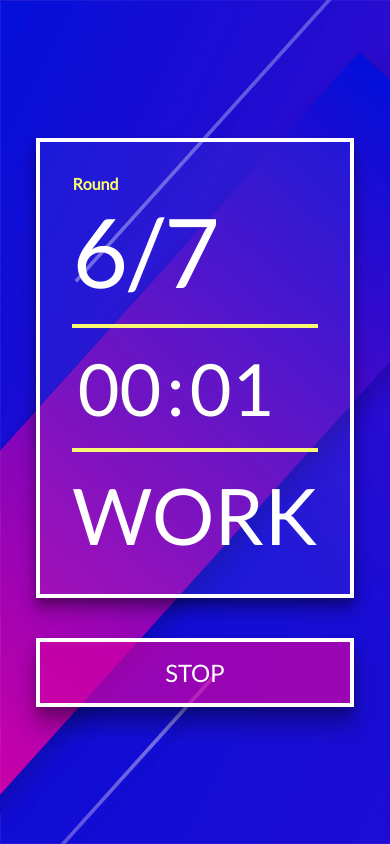
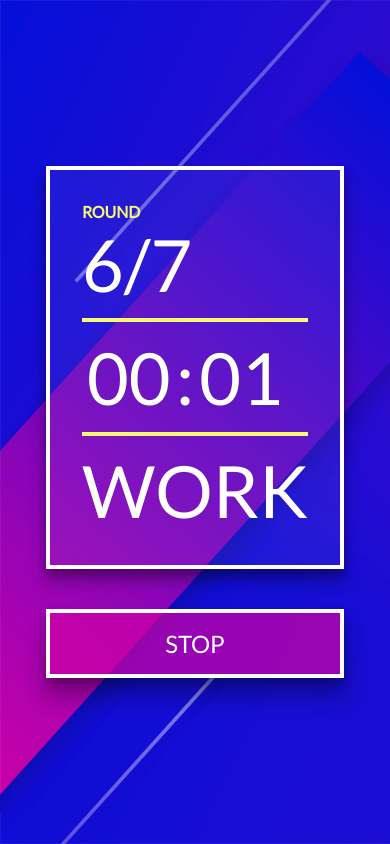
Before and after one commit to flextremedev/workout-interval-timer, a React (Create React App) app: page / in a window 390 px wide. Both pictures are taken after a click on the button "START". Built offline with nearby package versions, Linux system fonts and the light colour scheme.

Commit message:
New responsive layout

```diff
--- a/src/App.js
+++ b/src/App.js
@@ -21,8 +21,7 @@ function App() {
   return (
     <div className={styles.content}>
       <div className={styles.centerArea}>
-        {/* {status === Status.stopped ? ( */}
-        {status === Status.work ? (
+        {status === Status.stopped ? (
           <FormFields
             rounds={rounds}
             handleRoundsChange={handleRoundsChange}
--- a/src/components/Counter/Counter.js
+++ b/src/components/Counter/Counter.js
@@ -5,18 +5,23 @@ import { DurationInput } from '../DurationInput/DurationInput';
 export function Counter({ timeLeft, dataTestId }) {
   return (
     <div className={styles.container}>
-      <span className={styles.label}>Round</span>
-      <span className={`${styles.text}`}>6/7</span>
-      {/* <span
-        className={`${styles.text} ${styles.timeLeft}`}
-        data-testid={dataTestId}
-      > */}
-      <div className={styles.progress}></div>
-      <DurationInput value={timeLeft} readOnly dataTestId={dataTestId} />
-      {/* {timeLeft} */}
-      {/* </span> */}
-      <div className={styles.progress}></div>
-      <span className={`${styles.status}`}>WORK</span>
+      <div className={styles.round}>
+        <span className={styles.label}>ROUND</span>
+        <span className={`${styles.text}`}>6/7</span>
+      </div>
+      <div className={styles.counter}>
+        <div className={styles.progress}></div>
+        <DurationInput
+          value={timeLeft}
+          readOnly
+          dataTestId={dataTestId}
+          style={{ margin: '0px' }}
+        />
+      </div>
+      <div className={styles.statusContainer}>
+        <div className={`${styles.progress} ${styles.progressBottom}`}></div>
+        <span className={`${styles.status}`}>WORK</span>
+      </div>
     </div>
   );
 }
--- a/src/components/Counter/Counter.module.css
+++ b/src/components/Counter/Counter.module.css
@@ -12,45 +12,131 @@
   text-align: center;
 }
 .text {
-  font-size: 96px;
+  font-size: 60px;
   color: #ffffff;
   font-family: 'Lato', sans-serif;
   font-weight: 400;
   text-align: center;
 }
+.round,
+.counter,
+.statusContainer {
+  width: 100%;
+  display: flex;
+  flex-flow: column nowrap;
+  align-items: center;
+}
+.counter {
+  margin-left: 16px;
+}
 .progress {
   height: 4px;
   background: #f9f871;
   width: 100%;
-  margin-top: 16px;
+  margin-bottom: 11px;
+  animation: fadein 0.25s ease;
+}
+@keyframes fadein {
+  from {
+    height: 15px;
+    width: 50%;
+    border-radius: 22px;
+    margin-bottom: 0px;
+  }
+  to {
+    height: 4px;
+    width: 100%;
+    border-radius: 0px;
+    margin-bottom: 11px;
+  }
+}
+.statusContainer {
+  margin-left: 16px;
 }
 .status {
-  font-size: 78px;
+  font-size: 60px;
   font-family: 'Lato', sans-serif;
   color: #ffffff;
-  margin-top: 16px;
 }
 @media only screen and (orientation: portrait) {
-  .label {
+  .label,
+  .text {
     text-align: left;
   }
 }
-@media only screen and (min-height: 240px) and (max-device-width: 540px) {
-}
 @media only screen and (min-height: 640px) {
-  .input {
+  .text,
+  .status {
     font-size: 72px;
   }
   .label {
     font-size: 16px;
   }
+  @keyframes fadein {
+    from {
+      height: 19px;
+      width: 50%;
+      border-radius: 19px;
+    }
+    to {
+      height: 4px;
+      width: 100%;
+      border-radius: 0px;
+    }
+  }
+  .progress {
+    margin-top: 7px;
+  }
 }
 @media only screen and (min-height: 768px) and (min-width: 1280px),
   screen and (min-height: 1024px) {
-  .input {
+  .text {
     font-size: 96px;
   }
   .label {
     font-size: 18px;
   }
+  .progress {
+    margin-top: 18px;
+  }
 }
+@media only screen and (orientation: landscape) {
+  .container {
+    flex-flow: row nowrap;
+  }
+}
+@media only screen and (orientation: portrait) {
+  .container {
+    flex-flow: column nowrap;
+    align-items: flex-start;
+  }
+  .round,
+  .counter,
+  .statusContainer {
+    flex-flow: column nowrap;
+    align-items: flex-start;
+  }
+  .counter,
+  .statusContainer {
+    margin-left: 0;
+  }
+  .progress {
+    margin-top: 11px;
+  }
+}
+@media only screen and (orientation: landscape) and (min-device-height: 640px) {
+  .container {
+    flex-flow: column nowrap;
+    align-items: flex-start;
+  }
+  .round,
+  .counter,
+  .statusContainer {
+    flex-flow: column nowrap;
+    align-items: flex-start;
+  }
+  .counter,
+  .statusContainer {
+    margin-left: 0;
+  }
+}
--- a/src/components/DurationInput/DurationInput.js
+++ b/src/components/DurationInput/DurationInput.js
@@ -9,6 +9,7 @@ export function DurationInput({
   onChange,
   label,
   readOnly,
+  style,
 }) {
   const formattedMinutes = format(value, 'mm');
   const formattedSeconds = format(value, 'ss');
@@ -57,7 +58,7 @@ export function DurationInput({
     e.preventDefault();
   };
   return (
-    <div className={styles.container}>
+    <div className={styles.container} style={style}>
       {label ? <label className={styles.label}>{label}</label> : null}
       <div className={styles.input}>
         <input
@@ -101,4 +102,5 @@ DurationInput.propTypes = {
   onChange: PropTypes.func,
   value: PropTypes.instanceOf(Date).isRequired,
   readOnly: PropTypes.bool,
+  style: PropTypes.shape(),
 };
--- a/src/components/Input/Input.module.css
+++ b/src/components/Input/Input.module.css
@@ -42,7 +42,6 @@ input[type='number'] {
 @media only screen and (min-height: 640px) {
   .container {
     align-items: flex-start;
-    margin-top: 16px;
     margin-left: 0px;
   }
   .input {
```
